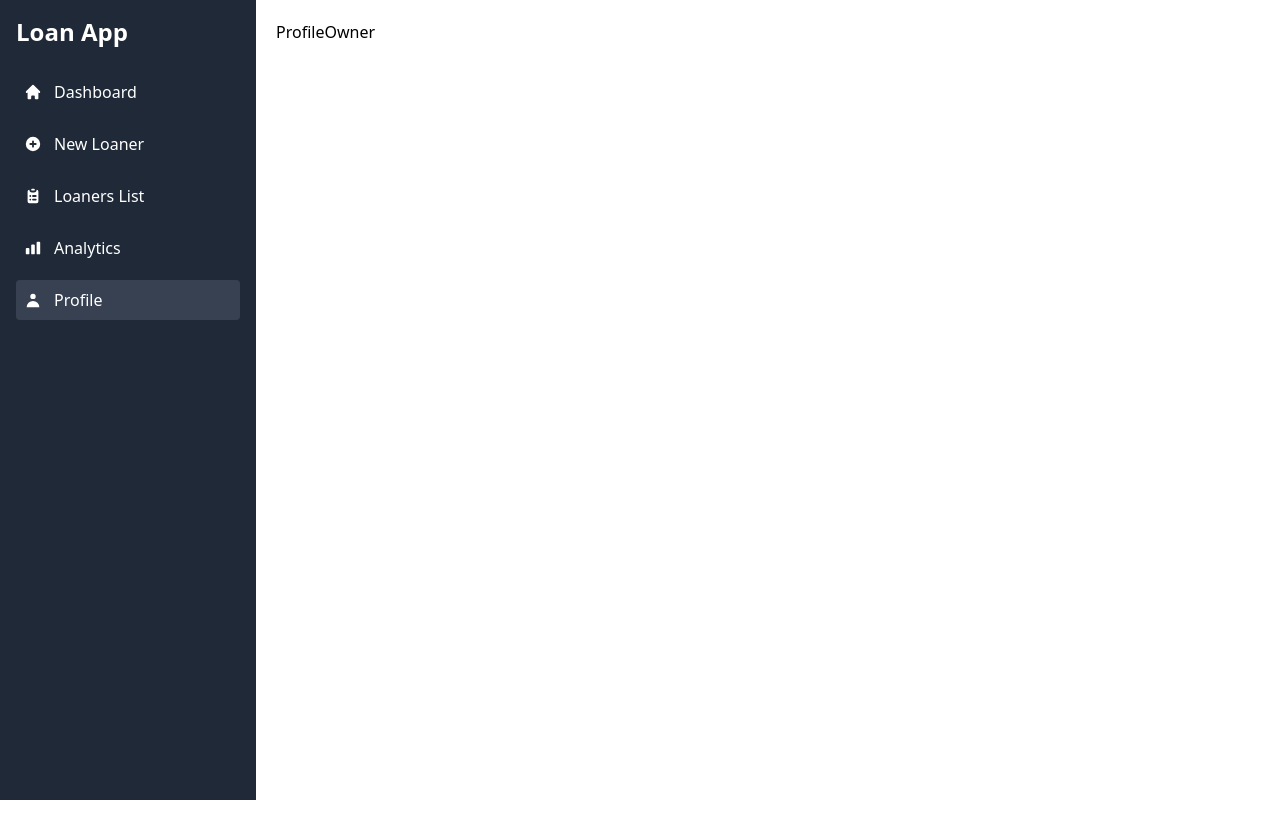
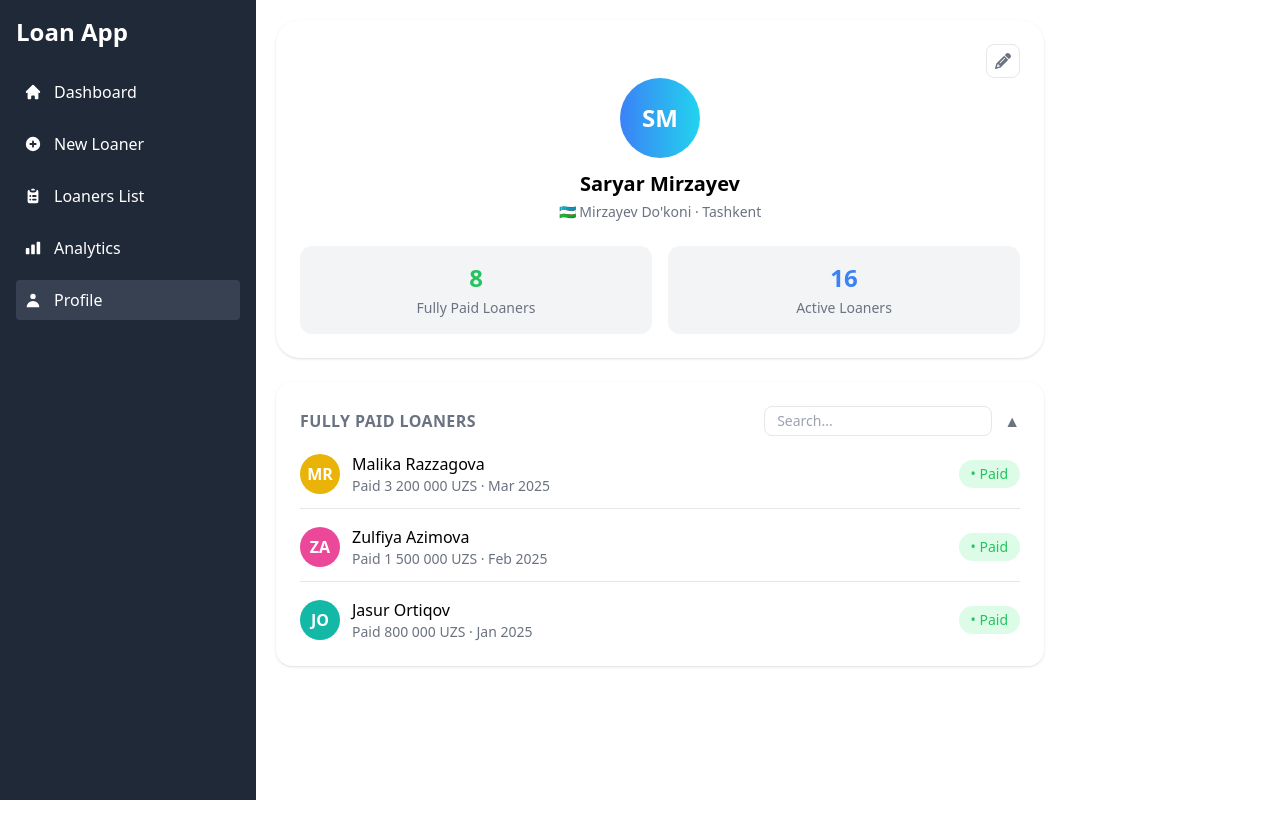
Before and after one commit to kamilov1701/Loan_PC, a React (Vite) app: page /profile in a window 1280 px wide. Before the commit the page ends 800 px from the top, so only its background shows below. Built offline with nearby package versions, Linux system fonts and the light colour scheme.

Commit message:
Profile created and Back - End side start

```diff
--- a/src/Pages/ProfileOwner.jsx
+++ b/src/Pages/ProfileOwner.jsx
@@ -1,9 +1,163 @@
-import React, { Component } from 'react'
+// import React, { Component } from 'react'
 
-export default class ProfileOwner extends Component {
-  render() {
-    return (
-      <div>ProfileOwner</div>
-    )
-  }
+// export default class ProfileOwner extends Component {
+//   render() {
+//     return (
+//       <div>ProfileOwner</div>
+//     )
+//   }
+// }
+
+
+
+
+
+
+
+
+import React, { useState } from "react";
+import { FaPencil } from "react-icons/fa6";
+
+export default function ProfileOwner() {
+  const [open, setOpen] = useState(true);
+
+  return (
+    <div className="min-h-screen flex flex-col gap-6">
+
+      {/* PROFILE CARD */}
+      <div className="w-full max-w-3xl bg-white rounded-3xl shadow p-6">
+
+        {/* Edit */}
+        <div className="flex justify-end">
+          <button className="p-2 rounded-lg border text-gray-500 hover:bg-gray-100">
+            <FaPencil />
+          </button>
+        </div>
+
+        {/* Avatar */}
+        <div className="flex flex-col items-center">
+          <div className="w-20 h-20 rounded-full bg-gradient-to-r from-blue-500 to-cyan-400 flex items-center justify-center text-white text-2xl font-bold">
+            SM
+          </div>
+
+          <h2 className="mt-3 text-xl font-semibold">
+            Saryar Mirzayev
+          </h2>
+
+          <p className="text-gray-500 text-sm mt-1">
+            🇺🇿 Mirzayev Do'koni · Tashkent
+          </p>
+        </div>
+
+        {/* Stats */}
+        <div className="grid grid-cols-2 gap-4 mt-6">
+          <div className="bg-gray-100 rounded-xl p-4 text-center">
+            <h3 className="text-2xl font-bold text-green-500">8</h3>
+            <p className="text-gray-500 text-sm mt-1">
+              Fully Paid Loaners
+            </p>
+          </div>
+
+          <div className="bg-gray-100 rounded-xl p-4 text-center">
+            <h3 className="text-2xl font-bold text-blue-500">16</h3>
+            <p className="text-gray-500 text-sm mt-1">
+              Active Loaners
+            </p>
+          </div>
+        </div>
+      </div>
+
+      {/* LOAN SECTION (DROPDOWN) */}
+      <div className="w-full max-w-3xl bg-white rounded-2xl shadow p-6">
+
+        {/* Header with dropdown toggle */}
+        <div
+          onClick={() => setOpen(!open)}
+          className="flex justify-between items-center cursor-pointer"
+        >
+          <h3 className="text-gray-500 font-semibold tracking-wide">
+            FULLY PAID LOANERS
+          </h3>
+
+          <div className="flex items-center gap-3">
+            <input
+              type="text"
+              placeholder="Search..."
+              className="border rounded-lg px-3 py-1 text-sm outline-none"
+              onClick={(e) => e.stopPropagation()}
+            />
+
+            {/* Arrow */}
+            <span className="text-gray-500">
+              {open ? "▲" : "▼"}
+            </span>
+          </div>
+        </div>
+
+        {/* Dropdown Content */}
+        {open && (
+          <div className="mt-4 space-y-4">
+
+            {/* Item 1 */}
+            <div className="flex items-center justify-between border-b pb-3">
+              <div className="flex items-center gap-3">
+                <div className="w-10 h-10 rounded-full bg-yellow-500 text-white flex items-center justify-center font-semibold">
+                  MR
+                </div>
+                <div>
+                  <h4 className="font-medium">Malika Razzagova</h4>
+                  <p className="text-gray-500 text-sm">
+                    Paid 3 200 000 UZS · Mar 2025
+                  </p>
+                </div>
+              </div>
+
+              <span className="text-green-500 bg-green-100 px-3 py-1 rounded-full text-sm">
+                • Paid
+              </span>
+            </div>
+
+            {/* Item 2 */}
+            <div className="flex items-center justify-between border-b pb-3">
+              <div className="flex items-center gap-3">
+                <div className="w-10 h-10 rounded-full bg-pink-500 text-white flex items-center justify-center font-semibold">
+                  ZA
+                </div>
+                <div>
+                  <h4 className="font-medium">Zulfiya Azimova</h4>
+                  <p className="text-gray-500 text-sm">
+                    Paid 1 500 000 UZS · Feb 2025
+                  </p>
+                </div>
+              </div>
+
+              <span className="text-green-500 bg-green-100 px-3 py-1 rounded-full text-sm">
+                • Paid
+              </span>
+            </div>
+
+            {/* Item 3 */}
+            <div className="flex items-center justify-between">
+              <div className="flex items-center gap-3">
+                <div className="w-10 h-10 rounded-full bg-teal-500 text-white flex items-center justify-center font-semibold">
+                  JO
+                </div>
+                <div>
+                  <h4 className="font-medium">Jasur Ortiqov</h4>
+                  <p className="text-gray-500 text-sm">
+                    Paid 800 000 UZS · Jan 2025
+                  </p>
+                </div>
+              </div>
+
+              <span className="text-green-500 bg-green-100 px-3 py-1 rounded-full text-sm">
+                • Paid
+              </span>
+            </div>
+
+          </div>
+        )}
+      </div>
+    </div>
+  );
 }
```
